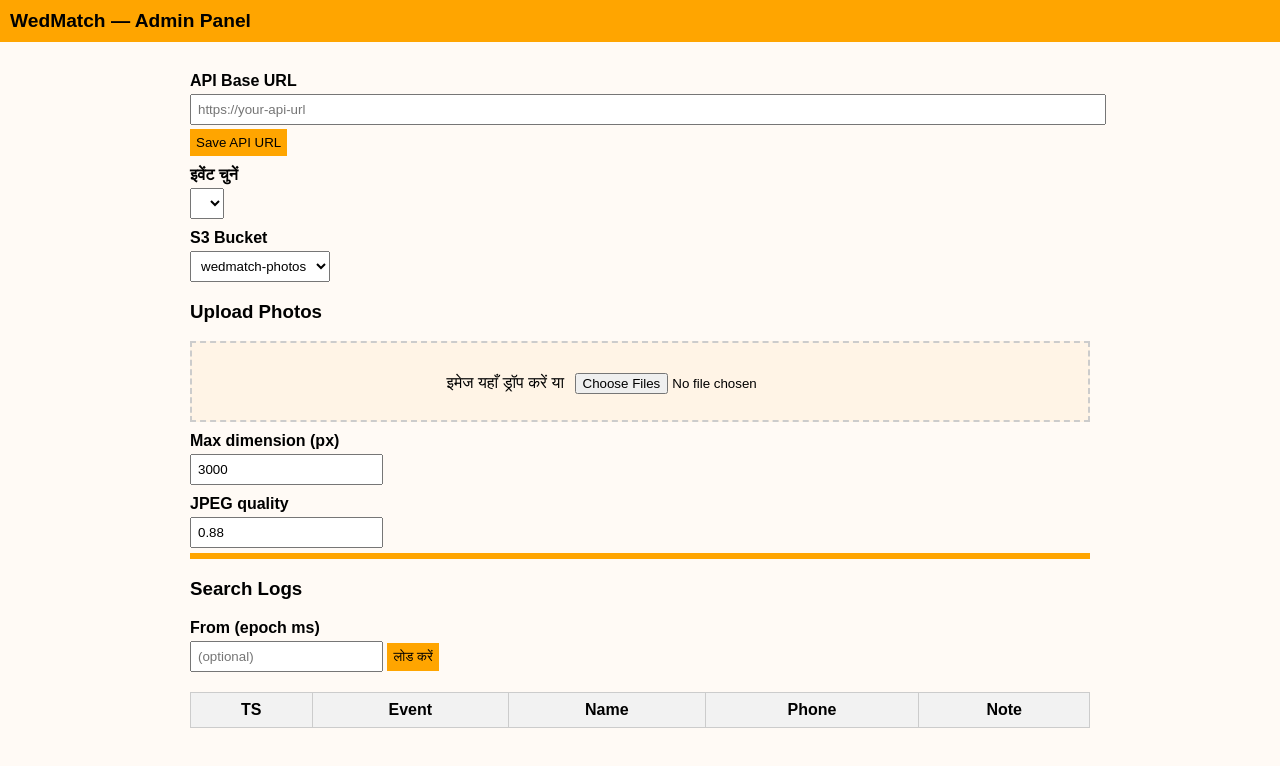
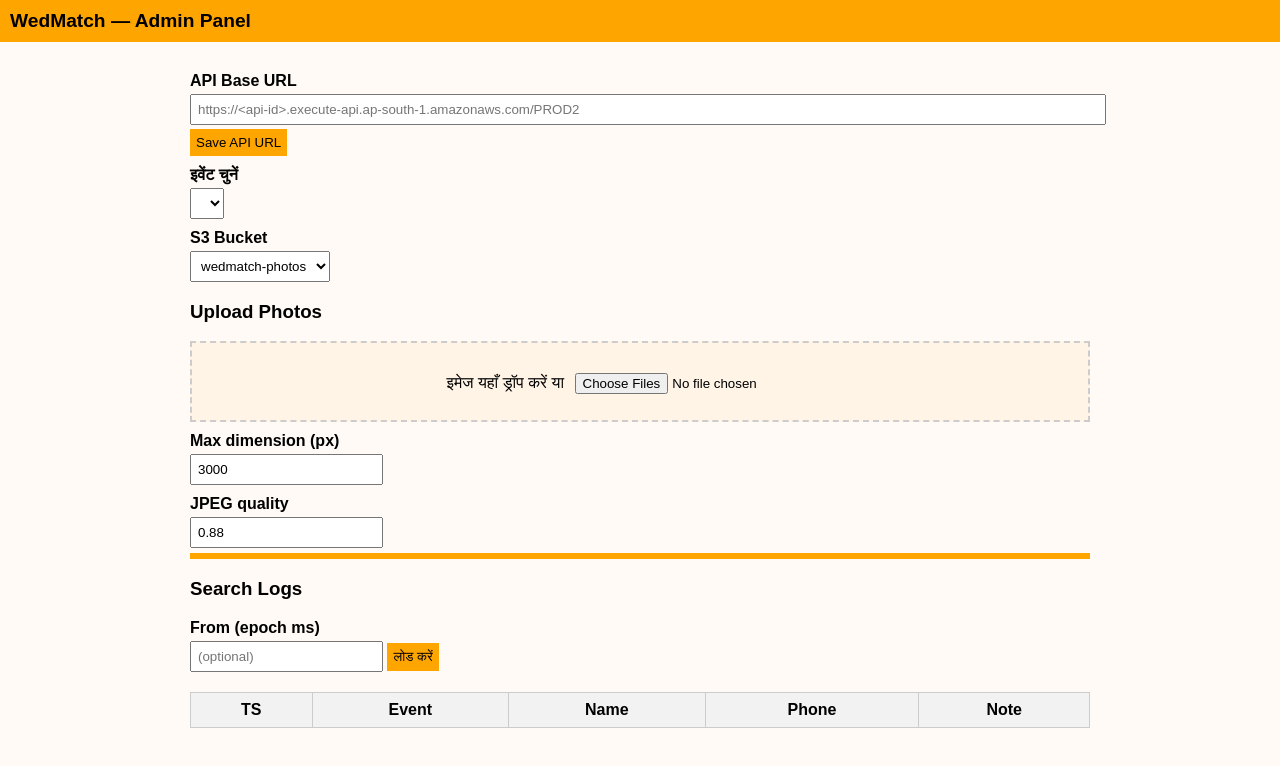
Before and after one commit to ANKIT7MDS/awsfacematch, a plain HTML site: page admin.html in a window 1280 px wide. Drawn offline with Linux system fonts and the light colour scheme; no server answers.

Commit message:
Update admin.html

```diff
--- a/admin.html
+++ b/admin.html
@@ -24,7 +24,8 @@
 
   <!-- API Base URL Setting -->
   <label for="apiBaseInput">API Base URL</label>
-  <input id="apiBaseInput" type="text" placeholder="https://your-api-url" style="width:100%" />
+  <input id="apiBaseInput" type="text" placeholder="https://<api-id>.execute-api.ap-south-1.amazonaws.com/PROD2
+" style="width:100%" />
   <button id="saveApiBtn">Save API URL</button>
 
   <!-- Event Selection -->
```
